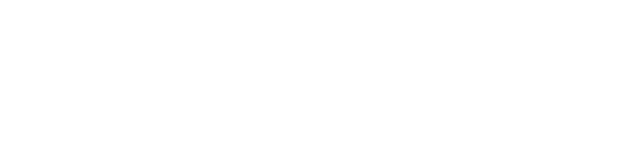
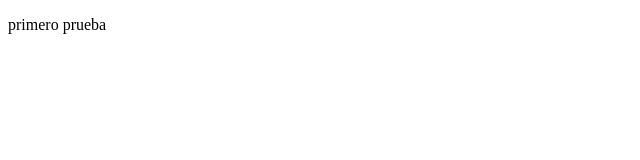
Before and after one commit to sebastianpimentel/studio-dev, a plain HTML site: page lesson-1/index.html in a window 1280 px wide. Shown: the whole page, without its empty margins (0-640 px from the left). Drawn offline with Linux system fonts and the light colour scheme.

Commit message:
added initial tag to html and improved document

```diff
--- a/lesson-1/index.html
+++ b/lesson-1/index.html
@@ -7,6 +7,6 @@
     <title>Document</title>
 </head>
 <body>
-
+    <p>primero prueba</p>
 </body>
 </html>
```
Also changed, not shown: 1 other file.
